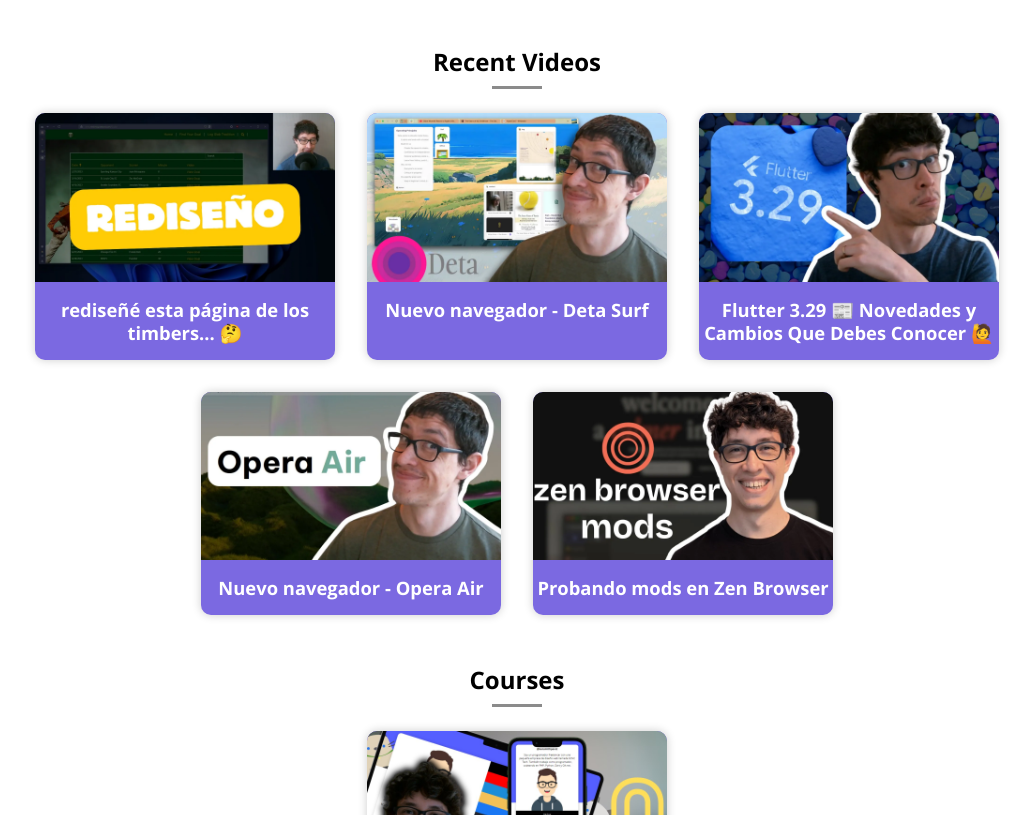
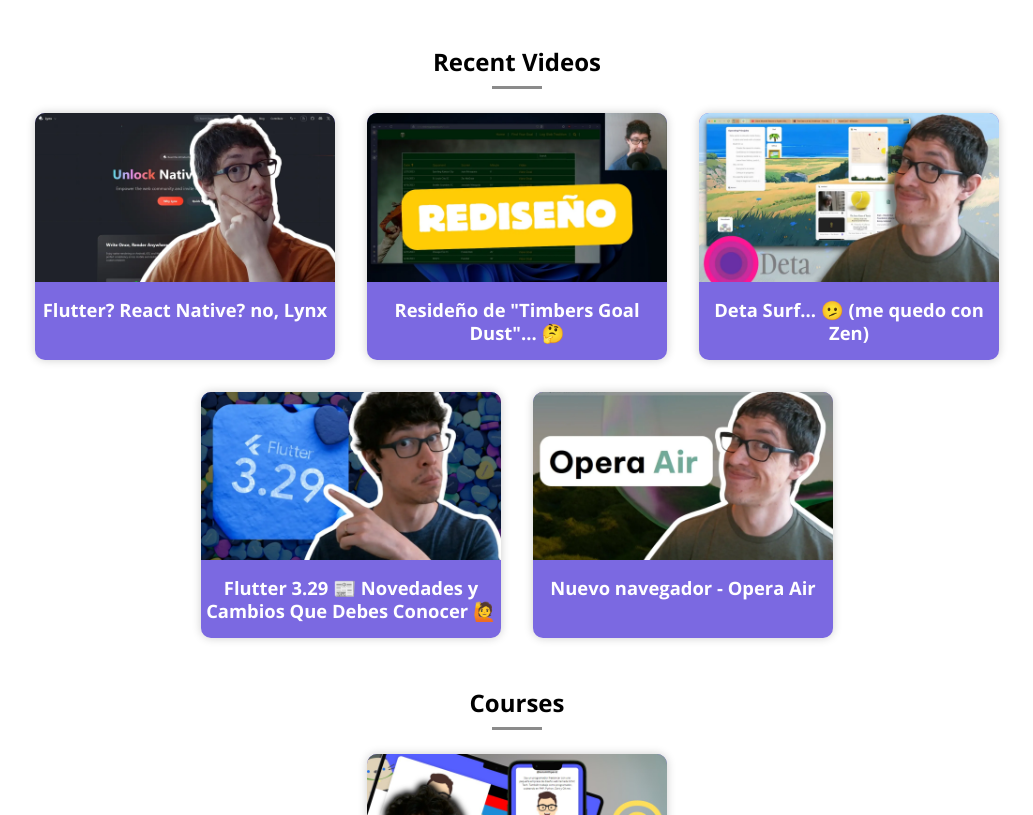
Before and after one commit to esbendev/esbendev.github.io, a plain HTML site: page index-en.html in a window 1280 px wide. Shown: the part 732-1547 px from the top of the page, without its empty margins (123-1156 px from the left). Drawn offline with nearby package versions, Linux system fonts and the light colour scheme.

Commit message:
bot: actualizo videos

```diff
--- a/index-en.html
+++ b/index-en.html
@@ -60,15 +60,21 @@
         <div class="lista-videos">
             <!-- INICIO TARJETAS VIDEOS -->
             <div class="tarjeta-video">
+                <a href="https://www.youtube.com/watch?v=3TpdXINKsLE" target="_blank">
+                    <img src="./imagenes/thumbnails/3TpdXINKsLE.webp" alt="Flutter? React Native? no, Lynx">
+                    <h3>Flutter? React Native? no, Lynx</h3>
+                </a>
+            </div>
+            <div class="tarjeta-video">
                 <a href="https://www.youtube.com/watch?v=E59Kkm1ECMs" target="_blank">
-                    <img src="./imagenes/thumbnails/E59Kkm1ECMs.webp" alt="rediseñé esta página de los timbers... 🤔">
-                    <h3>rediseñé esta página de los timbers... 🤔</h3>
+                    <img src="./imagenes/thumbnails/E59Kkm1ECMs.webp" alt="Resideño de "Timbers Goal Dust"... 🤔">
+                    <h3>Resideño de "Timbers Goal Dust"... 🤔</h3>
                 </a>
             </div>
             <div class="tarjeta-video">
                 <a href="https://www.youtube.com/watch?v=WorQ55Q7ke4" target="_blank">
-                    <img src="./imagenes/thumbnails/WorQ55Q7ke4.webp" alt="Nuevo navegador - Deta Surf">
-                    <h3>Nuevo navegador - Deta Surf</h3>
+                    <img src="./imagenes/thumbnails/WorQ55Q7ke4.webp" alt="Deta Surf... 🫤 (me quedo con Zen)">
+                    <h3>Deta Surf... 🫤 (me quedo con Zen)</h3>
                 </a>
             </div>
             <div class="tarjeta-video">
@@ -81,12 +87,6 @@
                 <a href="https://www.youtube.com/watch?v=pAo2bYnHgvg" target="_blank">
                     <img src="./imagenes/thumbnails/pAo2bYnHgvg.webp" alt="Nuevo navegador - Opera Air">
                     <h3>Nuevo navegador - Opera Air</h3>
-                </a>
-            </div>
-            <div class="tarjeta-video">
-                <a href="https://www.youtube.com/watch?v=n3xLD4CNZjk" target="_blank">
-                    <img src="./imagenes/thumbnails/n3xLD4CNZjk.webp" alt="Probando mods en Zen Browser">
-                    <h3>Probando mods en Zen Browser</h3>
                 </a>
             </div>
             <!-- FIN TARJETAS VIDEOS -->
```
Also changed, not shown: index.html (+10 -10 lines), imagenes/thumbnails/3TpdXINKsLE.webp (added).
